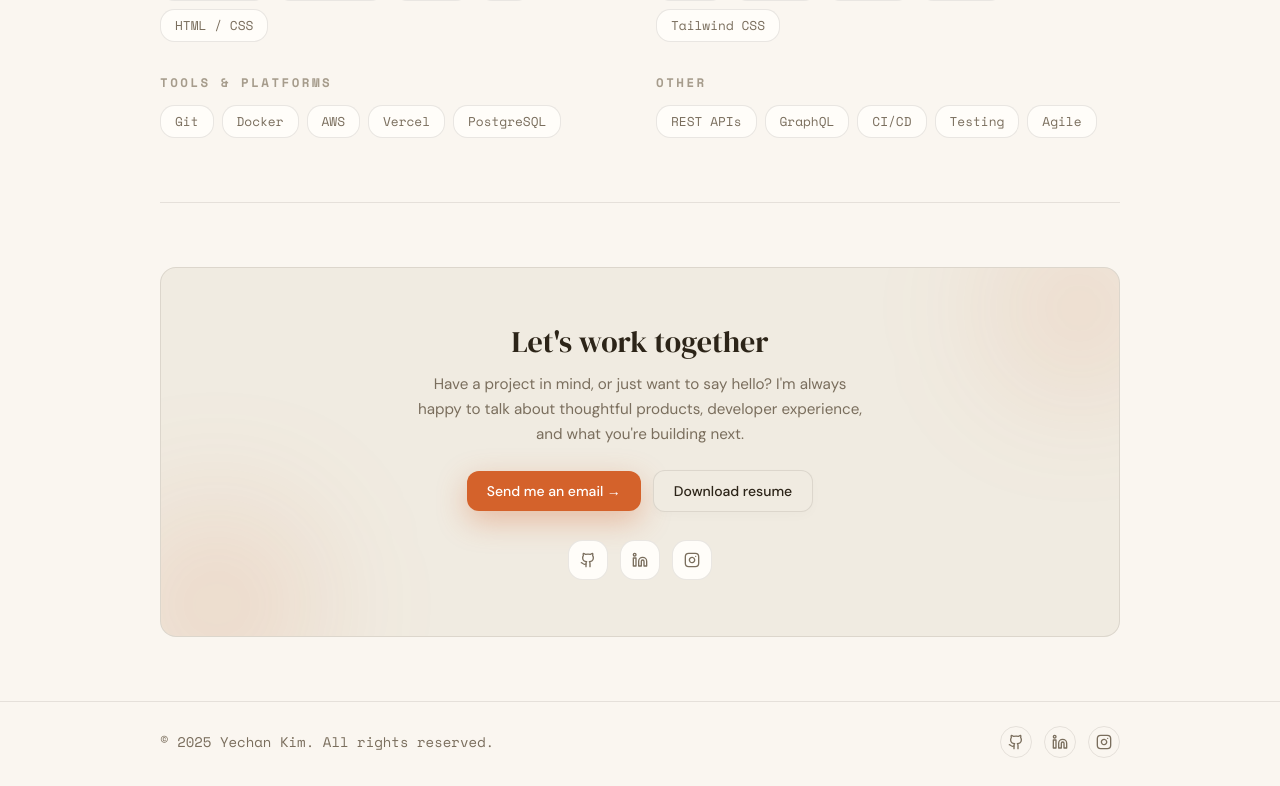
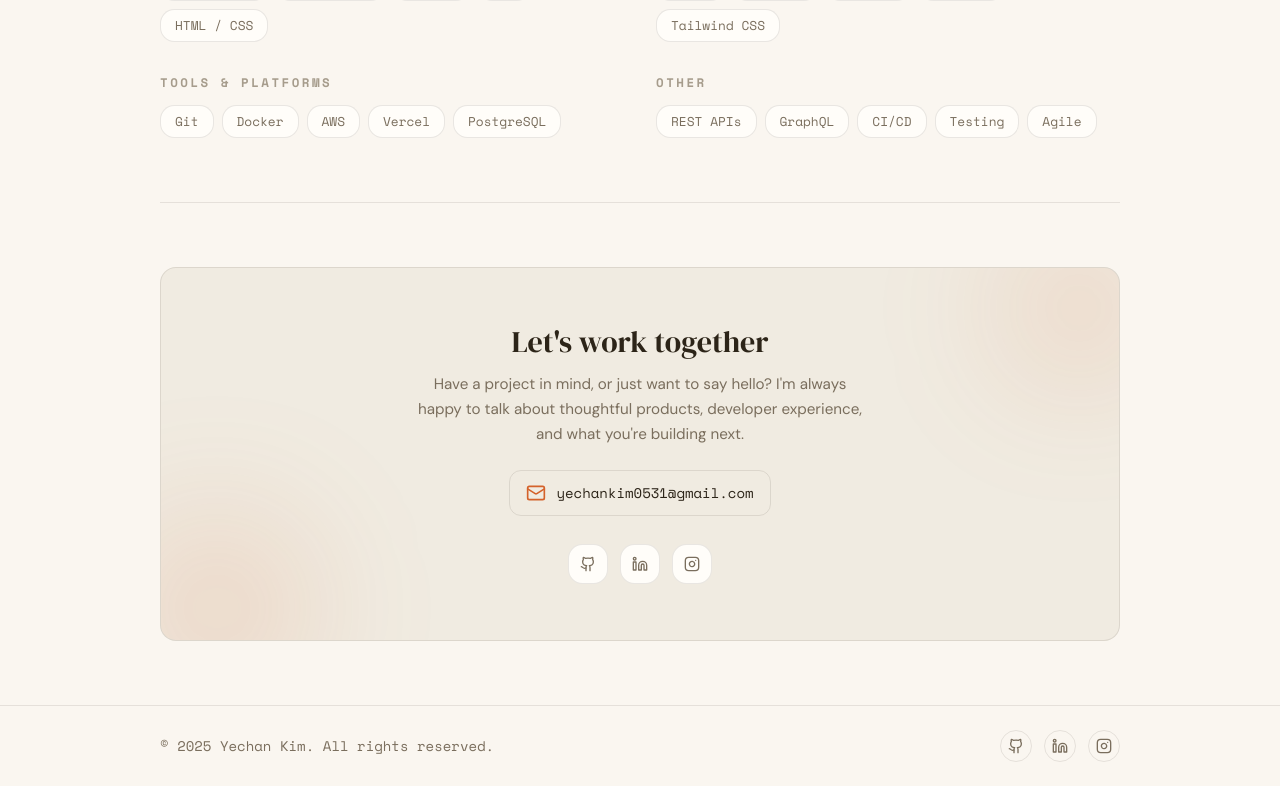
Before and after one commit to yechankim0531/portfolio, a Next.js app: page / in a window 1280 px wide. Shown: the part 2907-3693 px from the top of the page. Built offline with nearby package versions, Linux system fonts and the light colour scheme.

Commit message:
fixed contacts

```diff
--- a/src/components/sections/Contact.tsx
+++ b/src/components/sections/Contact.tsx
@@ -1,5 +1,5 @@
 import Link from "next/link";
-import { Github, Linkedin, Instagram } from "lucide-react";
+import { Github, Linkedin, Instagram, Mail } from "lucide-react";
 import { SectionFadeIn } from "./SectionFadeIn";
 import { siteConfig } from "../../data/siteConfig";
 
@@ -27,20 +27,13 @@ export default function Contact() {
               what you&apos;re building next.
             </p>
 
-            <div className="mt-6 flex flex-wrap items-center justify-center gap-3">
-              <a
-                href={`mailto:${siteConfig.email}`}
-                className="inline-flex items-center justify-center rounded-xl bg-accent px-5 py-2.5 text-sm font-medium text-white shadow-[0_10px_30px_rgba(212,98,43,0.35)] transition-transform transition-shadow duration-150 hover:-translate-y-0.5 hover:bg-[color:var(--accent-hover)] focus-visible:outline-none focus-visible:ring-2 focus-visible:ring-accent focus-visible:ring-offset-2 focus-visible:ring-offset-background"
-              >
-                Send me an email →
-              </a>
-              <button
-                type="button"
-                className="inline-flex items-center justify-center rounded-xl border border-border/70 bg-[color:var(--background-secondary)] px-5 py-2.5 text-sm font-medium text-foreground shadow-[0_4px_12px_rgba(0,0,0,0.02)] transition-colors duration-150 hover:bg-[color:var(--background-tertiary)] focus-visible:outline-none focus-visible:ring-2 focus-visible:ring-accent focus-visible:ring-offset-2 focus-visible:ring-offset-background"
-              >
-                Download resume
-              </button>
-            </div>
+            <a
+              href={`mailto:${siteConfig.email}`}
+              className="mt-6 inline-flex items-center justify-center gap-2.5 rounded-xl border border-border/70 bg-card/60 px-4 py-3 font-mono text-sm text-foreground transition-colors hover:border-accent/40 hover:bg-[color:var(--accent-soft)] hover:text-accent focus-visible:outline-none focus-visible:ring-2 focus-visible:ring-accent focus-visible:ring-offset-2 focus-visible:ring-offset-background"
+            >
+              <Mail className="h-5 w-5 shrink-0 text-accent" aria-hidden />
+              <span>{siteConfig.email}</span>
+            </a>
 
             <div className="mt-7 flex items-center justify-center gap-3">
               {socials.map(({ name, href, Icon }) => (
```
